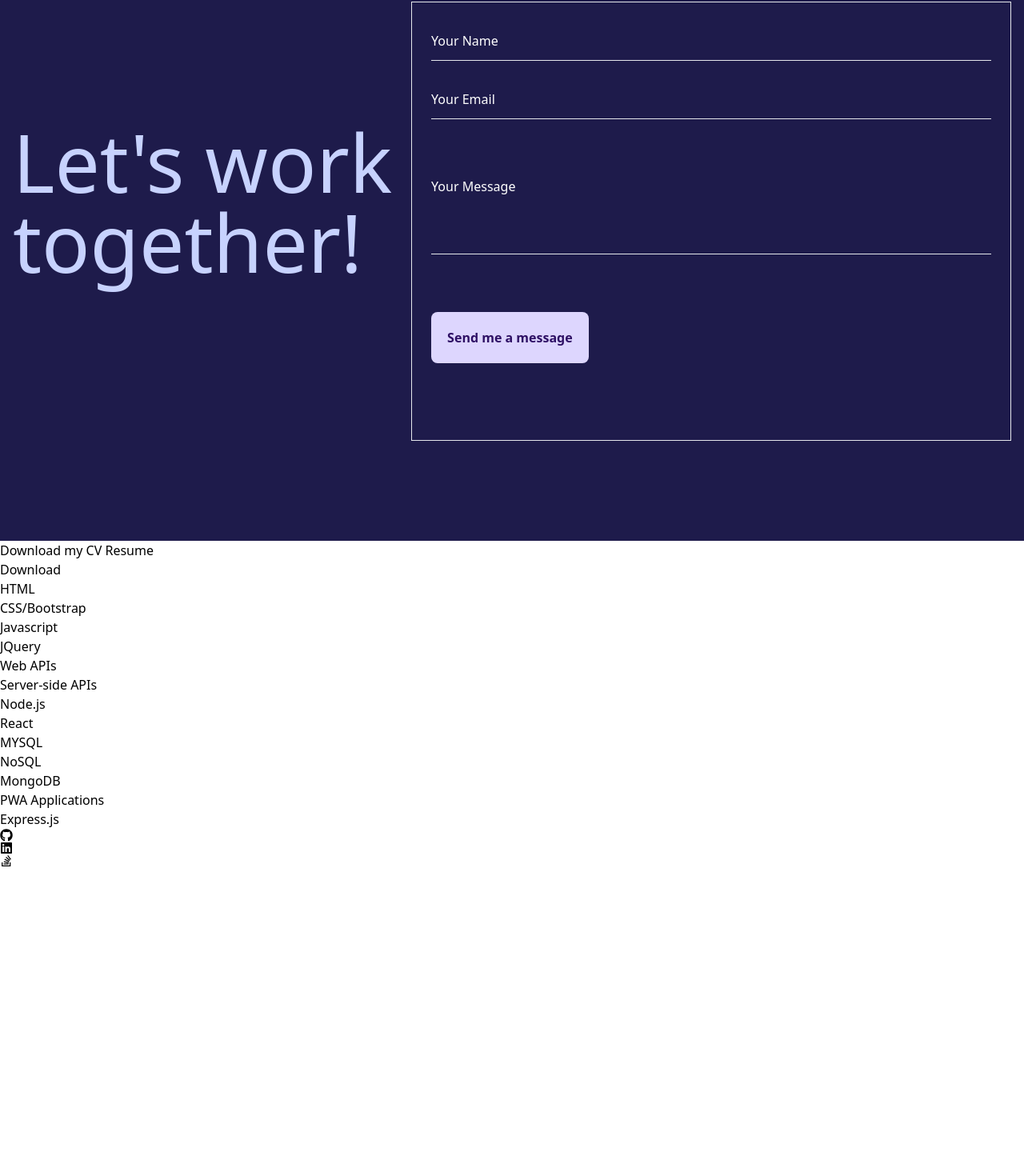
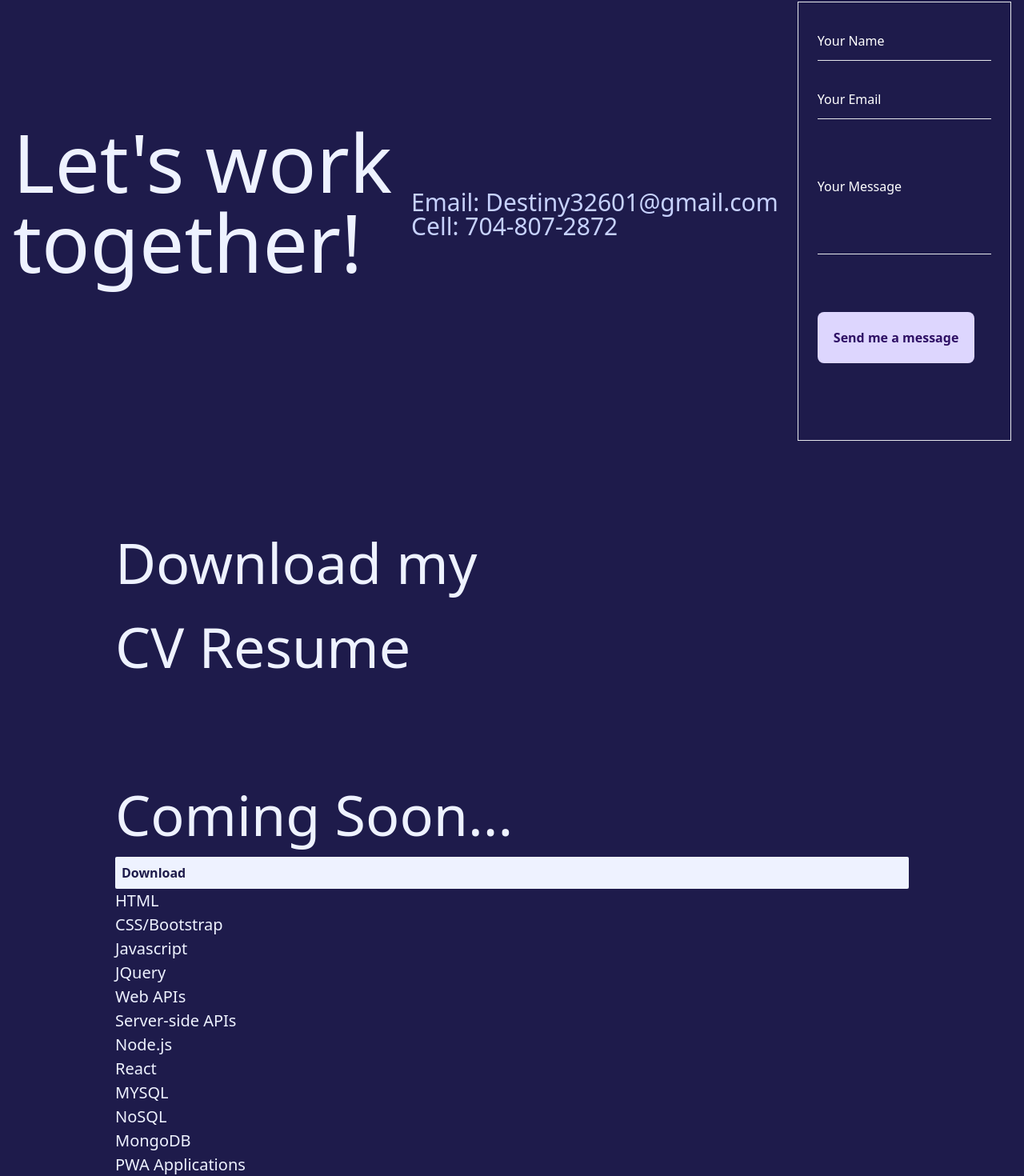
Before and after one commit to destinymarie32601/react-portfolio, a React (Create React App) app: page / in a window 1280 px wide. Shown: the part 1724-3194 px from the top of the page at 80% size. Before the commit the page ends 2808 px from the top, so only its background shows below. Built offline with nearby package versions, Linux system fonts and the light colour scheme.

Commit message:
finishing up

```diff
--- a/src/components/Contact.js
+++ b/src/components/Contact.js
@@ -66,9 +66,13 @@ const Contact = () => {
             name="contact"
             className='w-full h-screen bg-[#1e1b4b] text-[#c7d2fe] flex justify-center items-center p-4'
         >
-            <h2 className='text-[45px] lg:text-[100px] leading-none mb-12 pr-6'>
+            <h2 className='text-[45px] lg:text-[100px] text-[#eef2ff] leading-none mb-12 pr-6'>
                 Let's work <br /> together!
             </h2>
+            <div className='text-[45px] lg:text-[30px] leading-none mb-4 pr-6'>
+                Email: Destiny32601@gmail.com <br /> Cell: 704-807-2872
+
+            </div>
             <form className='flex-1 border rounded-2x1 flex flex-col gap-y-6 pb-24 p-6 items-start' onSubmit={handleSubmit}>
                 <input
                     className='bg-transparent border-b py-3 outline-none w-full
@@ -95,7 +99,7 @@ const Contact = () => {
                 <textarea
                     className='bg-transparent border-b py-12 outline-none w-full
             placeholder:text-white focus:border-accent resize-none mb-12'
-                    type='text'
+
                     name='message'
                     placeholder='Your Message'
                     value={message}
--- a/src/components/Footer.js
+++ b/src/components/Footer.js
@@ -9,10 +9,10 @@ function Footer() {
                     <a href = "https://github.com/destinymarie32601" target="_blank" rel="noopener noreferrer">
                         <FaGithub />
                     </a>
-                    <a href = "https://github.com/destinymarie32601" target="_blank" rel="noopener noreferrer">
+                    <a href = "www.linkedin.com/in/destiny-dardon-4b395b238" target="_blank" rel="noopener noreferrer">
                         <FaLinkedin />
                     </a>
-                    <a href = "https://github.com/destinymarie32601" target="_blank" rel="noopener noreferrer">
+                    <a href = "U04JJC90FNK" target="_blank" rel="noopener noreferrer">
                         <FaStackOverflow />
                     </a>
                 </div>
--- a/src/components/Portfolio.js
+++ b/src/components/Portfolio.js
@@ -15,7 +15,7 @@ export const Portfolio = () => {
             <div className='max-w-[1000px] mx-auto p-4 flex flex-col justify-center w-full h-full'>
                 <div className='pb-8'>
                     <p className='text-4xl font-bold inline border-b-4 text-[#ede9fe] border-[#a78bfa]'>
-                        My Work
+                        My Projects
                     </p>
                 </div>
                 <div className='grid sm:grid-cols-2 md:grid-cols-3 gap-4'>
--- a/src/components/Resume.js
+++ b/src/components/Resume.js
@@ -1,6 +1,6 @@
 import React from 'react';
 
-function Resume() {
+export const Resume = () => {
     const resumeLink = 'https://example.com/resume.pdf';
     const proficiencies = [
         'HTML',
@@ -19,17 +19,23 @@ function Resume() {
     ];
 
     return(
-        <section className="resume">
-            <h2>Download my CV Resume</h2>
-            <a href={resumeLink} download>
-                Download
+        <div name="resume" className='w-full h-screen flex[35%] bg-[#1e1b4b]'>
+            <div className='max-w-[1000px] justify-center mx-auto px-1 flex flex-col h-full'>
+            <h2 className='lg:text-[70px] text-[#eef2ff]'>Download my <br /> CV Resume <br /> <br /> Coming Soon...</h2>
+            <a href={resumeLink} download
+                className = "btn btn-lg bg-[#eef2ff] text-[#1e1b4b] rounded-sm px-2 py-2 font-bold item-start"
+                >
+                    Download
             </a>
-            <ul>
+
+            <ul className='text-[#eef2ff] lg:text-[20px]'>
                 {proficiencies.map((proficiency,index) => (
                     <li key={index}>{proficiency}</li>
                 ))}
             </ul>
-        </section>
+
+            </div>
+        </div>
     );
 }
 
```
